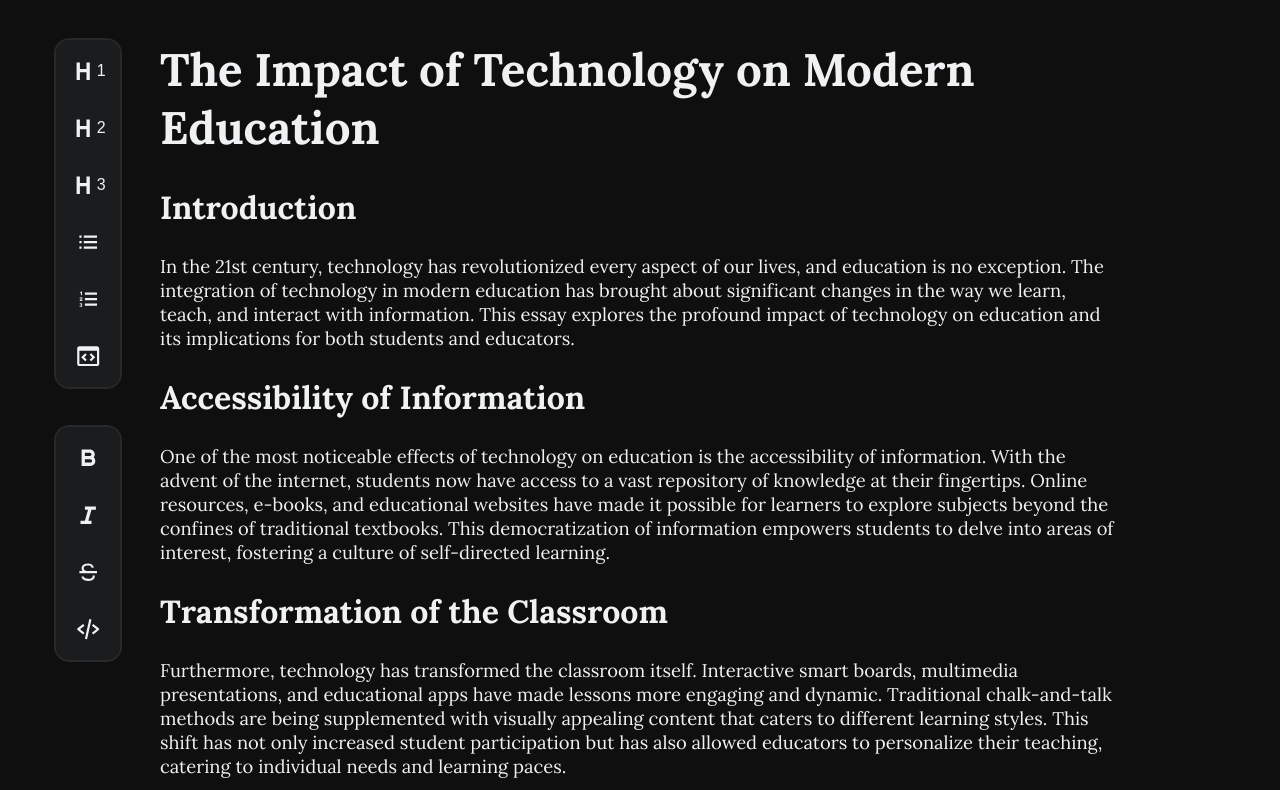
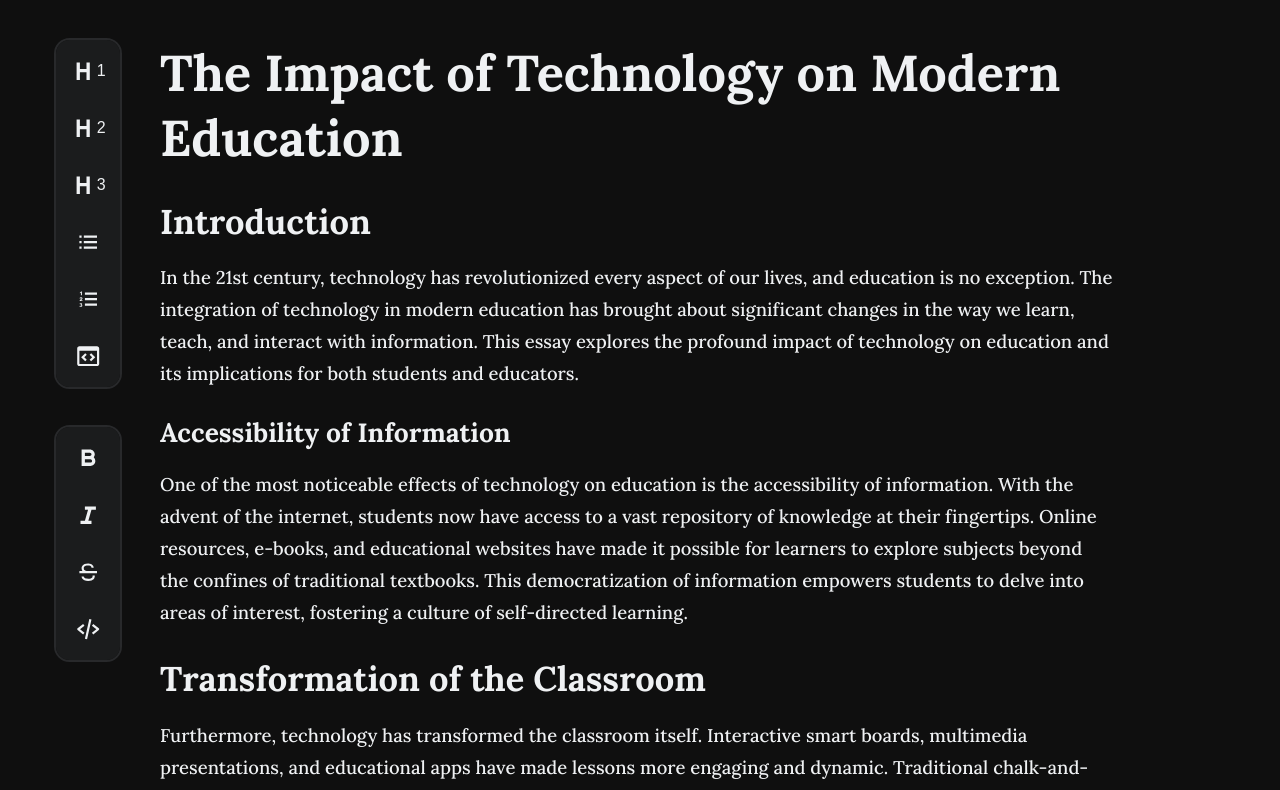
Before and after one commit to conduits-link/frontend, a Next.js app: page / in a window 1280 px wide. Shown: the top 790 px of the page. Built offline with nearby package versions, Linux system fonts and the light colour scheme.

Commit message:
Style page

```diff
--- a/app/layout.tsx
+++ b/app/layout.tsx
@@ -4,7 +4,7 @@ import "./globals.css";
 import { Lora } from "next/font/google";
 
 const font = Lora({
-	weight: ["400", "700"],
+	weight: ["500", "700"],
 	style: ["normal", "italic"],
 	subsets: ["latin"],
 	display: "swap",
--- a/app/page.module.css
+++ b/app/page.module.css
@@ -22,13 +22,21 @@
 }
 
 .page h1 {
-	font-size: 2.85rem;
+	margin-bottom: 0;
+	font-size: 3.15rem;
 }
 
 .page h2 {
-	font-size: 2rem;
+	margin-bottom: 0;
+	font-size: 2.15rem;
+}
+
+.page h3 {
+	margin-bottom: 0;
+	font-size: 1.65rem;
 }
 
 .page p {
 	font-size: 1.15rem;
+	line-height: 2rem;
 }
--- a/app/page.tsx
+++ b/app/page.tsx
@@ -91,7 +91,7 @@ export default function Editor() {
                   <h2>Introduction</h2>
                   <p>In the 21st century, technology has revolutionized every aspect of our lives, and education is no exception. The integration of technology in modern education has brought about significant changes in the way we learn, teach, and interact with information. This essay explores the profound impact of technology on education and its implications for both students and educators.</p>
 
-                  <h2>Accessibility of Information</h2>
+                  <h3>Accessibility of Information</h3>
                   <p>One of the most noticeable effects of technology on education is the accessibility of information. With the advent of the internet, students now have access to a vast repository of knowledge at their fingertips. Online resources, e-books, and educational websites have made it possible for learners to explore subjects beyond the confines of traditional textbooks. This democratization of information empowers students to delve into areas of interest, fostering a culture of self-directed learning.</p>
 
                   <h2>Transformation of the Classroom</h2>
```
